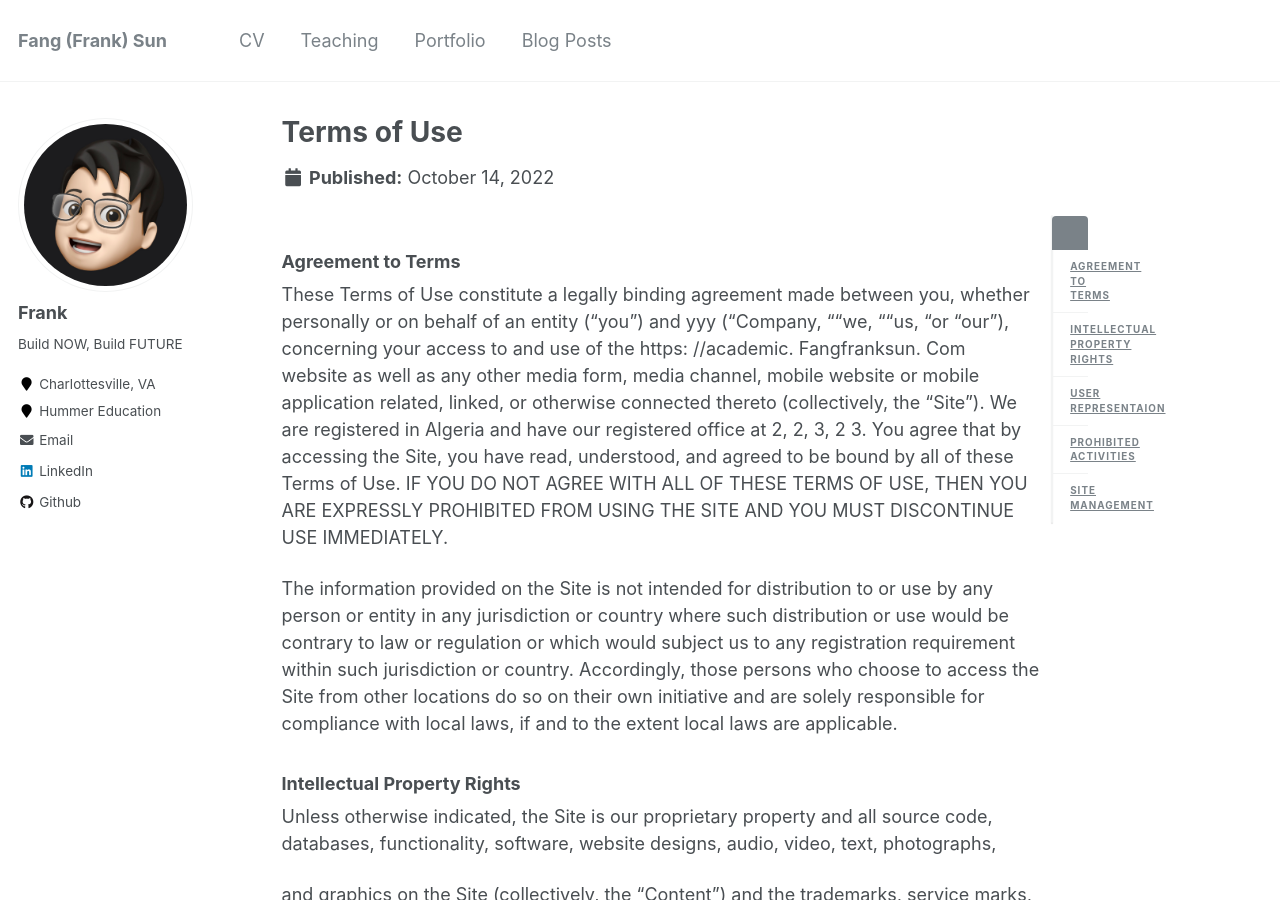
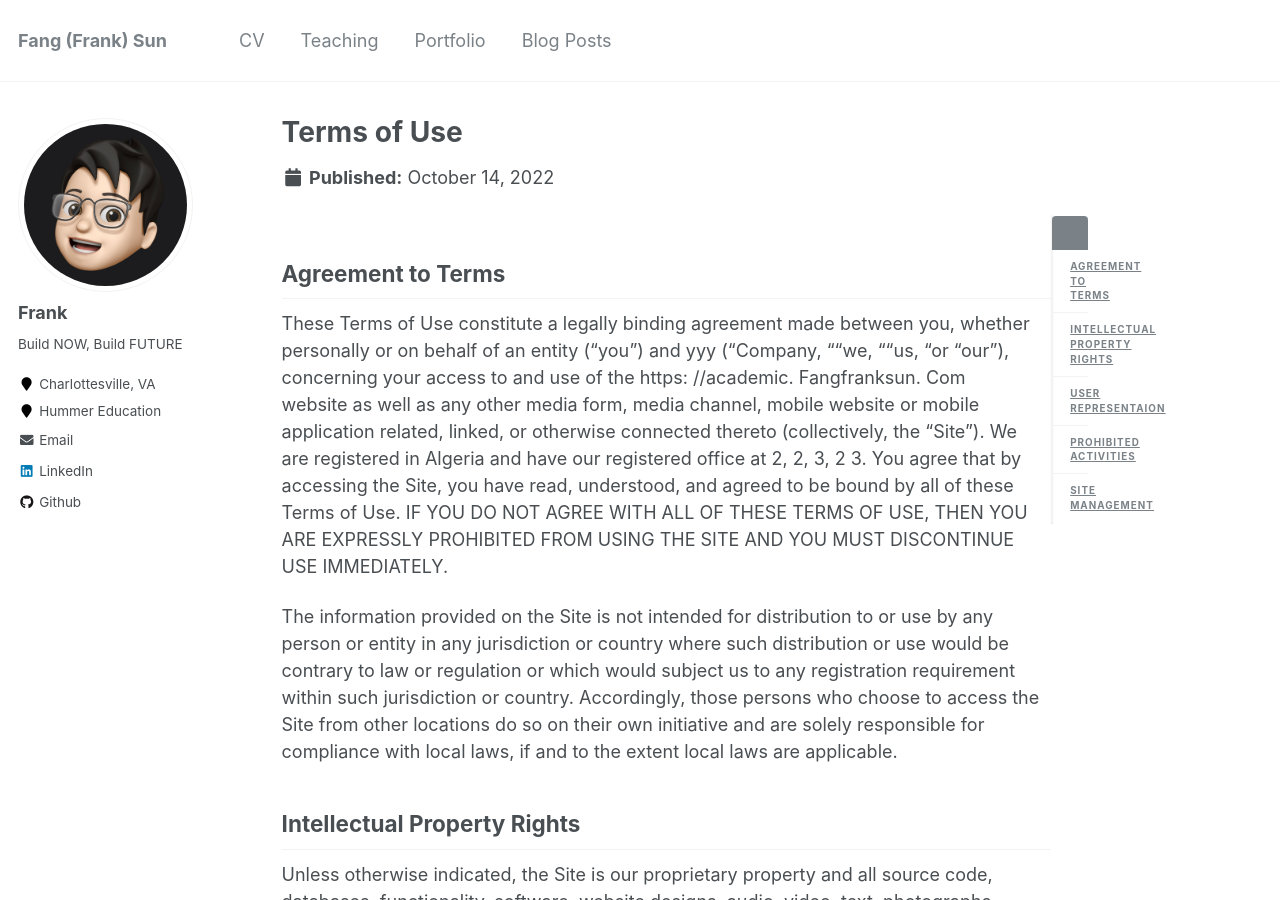
Before and after one commit to FangFrankSun/AcademicPage, a Jekyll site: the page built from _pages/terms.md, in a window 1280 px wide and 900 px high. Built offline with Jekyll 4.4.1, drawn with Linux system fonts in a browser that asks for light colours.

```diff
--- a/_pages/terms.md
+++ b/_pages/terms.md
@@ -7,14 +7,14 @@ modified: 2022-10-14
 {% include base_path %}
 {% include toc %}
 
-### Agreement to Terms
+## Agreement to Terms
 
 These Terms of Use constitute a legally binding agreement made between you, whether personally or on behalf of an entity  ("you") and yyy  ("Company, ""we, ""us, "or "our"), concerning your access to and use of the https: //academic. Fangfranksun. Com website as well as any other media form, media channel, mobile website or mobile application related, linked, or otherwise connected thereto  (collectively, the "Site"). We are registered in Algeria and have our registered office at 2, 2, 3, 2 3. You agree that by accessing the Site, you have read, understood, and agreed to be bound by all of these Terms of Use. IF YOU DO NOT AGREE WITH ALL OF THESE TERMS OF USE, THEN YOU ARE EXPRESSLY PROHIBITED FROM USING THE SITE AND YOU MUST DISCONTINUE USE IMMEDIATELY.
 
 The information provided on the Site is not intended for distribution to or use by any person or entity in any jurisdiction or country where such distribution or use would be contrary to law or regulation or which would subject us to any registration requirement within such jurisdiction or country. Accordingly, those persons who choose to access the Site from other locations do so on their own initiative and are solely responsible for compliance with local laws, if and to the extent local laws are applicable.
 
 
-### Intellectual Property Rights
+## Intellectual Property Rights
 
 Unless otherwise indicated, the Site is our proprietary property and all source code, databases, functionality, software, website designs, audio, video, text, photographs,
 
@@ -22,14 +22,14 @@ and graphics on the Site (collectively, the "Content") and the trademarks, servi
 
 Provided that you are eligible to use the Site, you are granted a limited license to access and use the Site and to download or print a copy of any portion of the Content to which you have properly gained access solely for your personal, non-commercial use. We reserve all rights not expressly granted to you in and to the Site, the Content and the Marks.
 
-### User Representaion
+## User Representaion
 
 By using the Site, you represent and warrant that:  (1) you have the legal capacity and you agree to comply with these Terms of Use;  (2) you are not a minor in the jurisdiction in which you reside, or if a minor, you have received parental permission to use the Site;  (3) you will not access the Site through automated or non-human means, whether through a bot, script, or otherwise;  (4) you will not use the Site for any illegal or unauthorized purpose; and (5) your use of the Site will not violate any applicable law or regulation.
 
 If you provide any information that is untrue, inaccurate, not current, or incomplete, we have the right to suspend or terminate your account and refuse any and all current or future use of the Site  (or any portion thereof).
 
 
-### PROHIBITED ACTIVITIES
+## PROHIBITED ACTIVITIES
 
 You may not access or use the Site for any purpose other than that for which we make the Site available. The Site may not be used in connection with any commercial endeavors except those that are specifically endorsed or approved by us.
 
@@ -58,6 +58,6 @@ As a user of the Site, you agree not to:
 - Make any unauthorized use of the Site, including collecting usernames and/or email addresses of users by electronic or other means for the purpose of sending unsolicited email, or creating user accounts by automated means or under false pretenses.
 - Use the Site as part of any effort to compete with us or otherwise use the Site and/or the Content for any revenue-generating endeavor or commercial enterprise.
 
-### Site Management
+## Site Management
 
 We reserve the right, but not the obligation, to:  (1) monitor the Site for violations of these Terms of Use;  (2) take appropriate legal action against anyone who, in our sole discretion, violates the law or these Terms of Use, including without limitation, reporting such user to law enforcement authorities;  (3) in our sole discretion and without limitation, refuse, restrict access to, limit the availability of, or disable  (to the extent technologically feasible) any of your Contributions or any portion thereof;  (4) in our sole discretion and without limitation, notice, or liability, to remove from the Site or otherwise disable all files and content that are excessive in size or are in any way burdensome to our systems; and (5) otherwise manage the Site in a manner designed to protect our rights and property and to facilitate the proper functioning of the Site.
```
